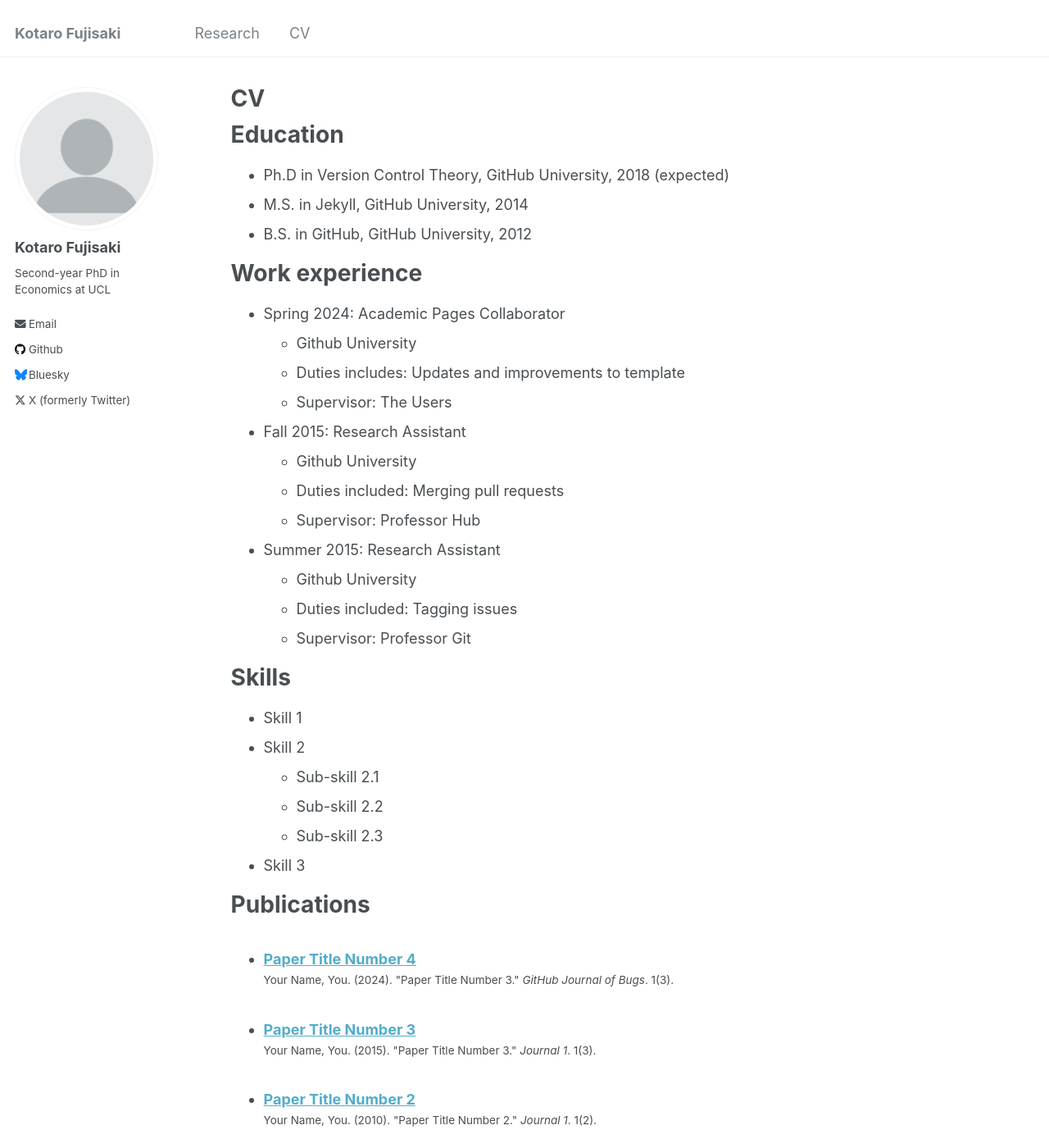
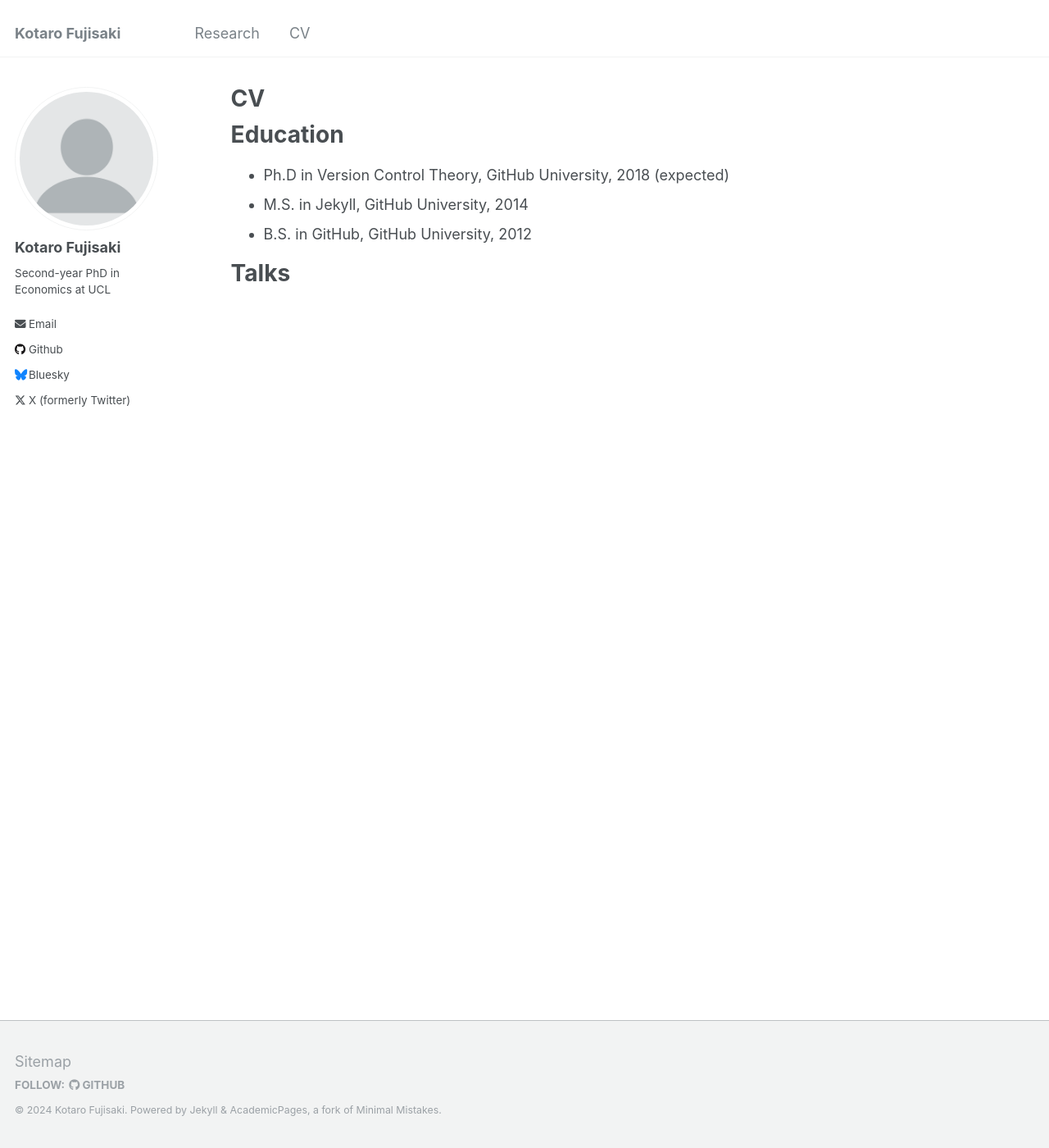
Before and after one commit to Kotaro-Fujisaki/kotaro-fujisaki.github.io, a Jekyll site: the page built from _pages/cv.md, in a window 1280 px wide and 1400 px high. Shown: the whole window at 82% size. Built offline with Jekyll 4.4.1, drawn with Linux system fonts in a browser that asks for light colours; some of the changed text lies outside the part shown.

Commit message:
Update cv.md

```diff
--- a/_pages/cv.md
+++ b/_pages/cv.md
@@ -15,50 +13,8 @@ Education
 * M.S. in Jekyll, GitHub University, 2014
 * B.S. in GitHub, GitHub University, 2012
 
-Work experience
-======
-* Spring 2024: Academic Pages Collaborator
-  * Github University
-  * Duties includes: Updates and improvements to template
-  * Supervisor: The Users
-
-* Fall 2015: Research Assistant
-  * Github University
-  * Duties included: Merging pull requests
-  * Supervisor: Professor Hub
-
-* Summer 2015: Research Assistant
-  * Github University
-  * Duties included: Tagging issues
-  * Supervisor: Professor Git
-
-Skills
-======
-* Skill 1
-* Skill 2
-  * Sub-skill 2.1
-  * Sub-skill 2.2
-  * Sub-skill 2.3
-* Skill 3
-
-Publications
-======
-  <ul>{% for post in site.publications reversed %}
-    {% include archive-single-cv.html %}
-  {% endfor %}</ul>
-
 Talks
 ======
   <ul>{% for post in site.talks reversed %}
     {% include archive-single-talk-cv.html  %}
   {% endfor %}</ul>
-
-Teaching
-======
-  <ul>{% for post in site.teaching reversed %}
-    {% include archive-single-cv.html %}
-  {% endfor %}</ul>
-
-Service and leadership
-======
-* Currently signed in to 43 different slack teams
```
Also changed, not shown: other parts of _pages/cv.md (+0 -2 lines).
